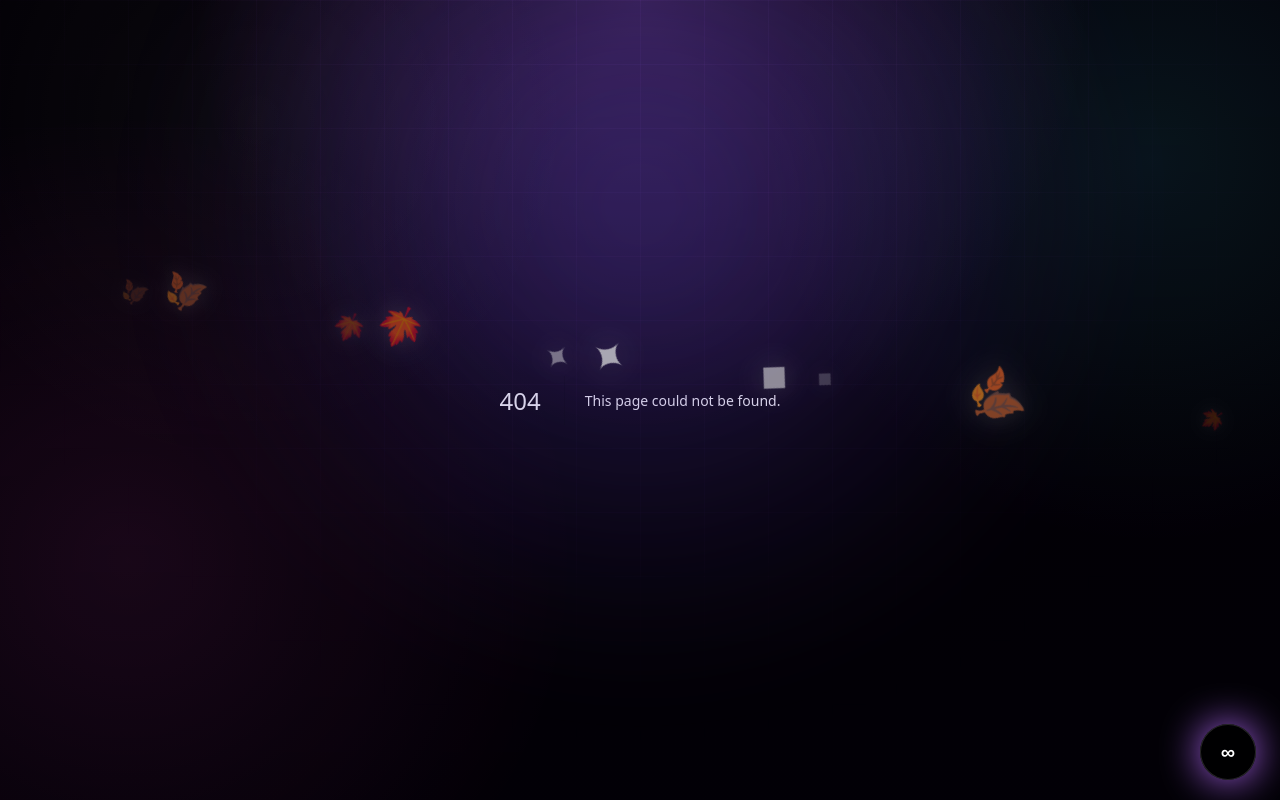
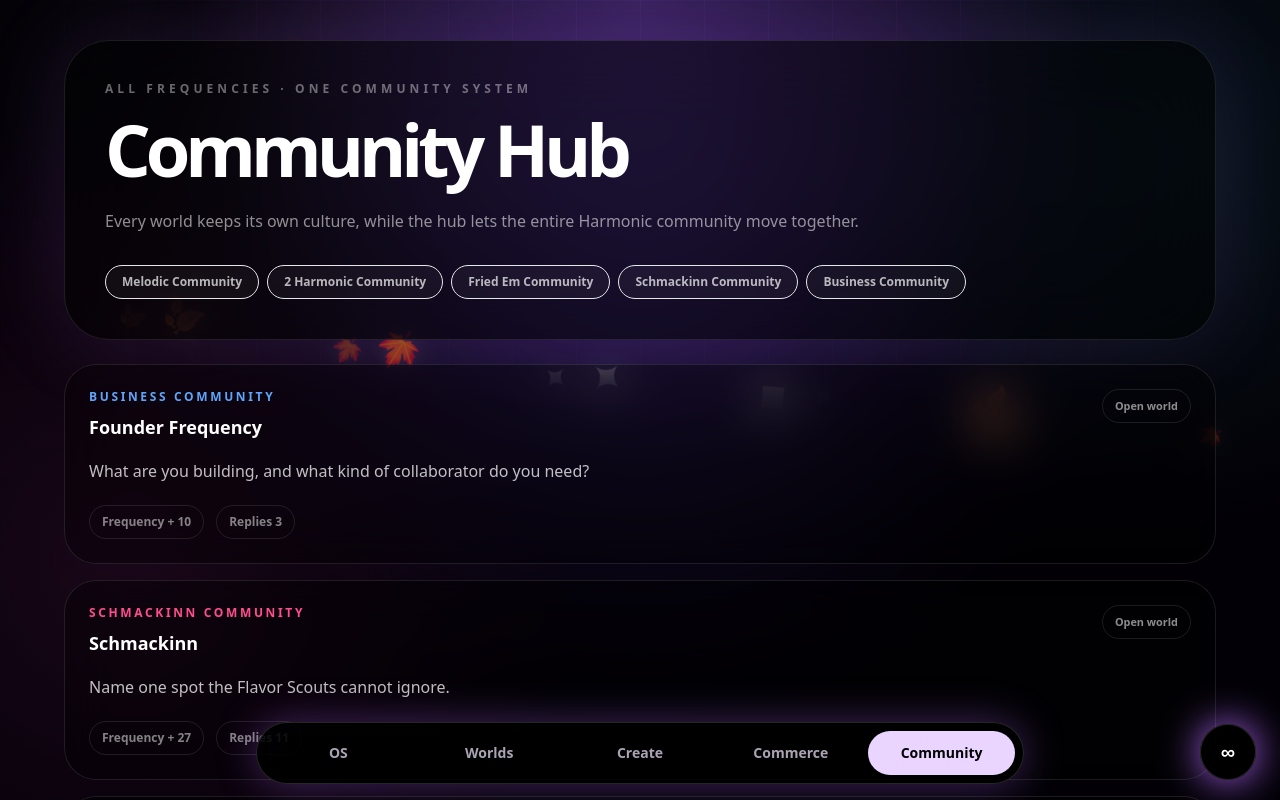
Before and after one commit to thatsmelodic/harmonic-os, a Next.js app: page /community in a window 1280 px wide. Before the commit this address had no page. Shown: the top 800 px of the page. Built offline with nearby package versions, Linux system fonts and the light colour scheme.

Commit message:
Create central Harmonic community hub

```diff
--- /dev/null
+++ b/app/community/page.tsx
@@ -0,0 +1,16 @@
+import { FrequencyDock } from '@/components/FrequencyDock';
+import { WorldCommunity } from '@/components/community/WorldCommunity';
+
+export const metadata = {
+  title: 'Community Hub | Harmonic OS',
+  description: 'One organized interaction layer connecting every Harmonic OS world.',
+};
+
+export default function CommunityHubPage() {
+  return (
+    <>
+      <FrequencyDock />
+      <WorldCommunity hub />
+    </>
+  );
+}
```
